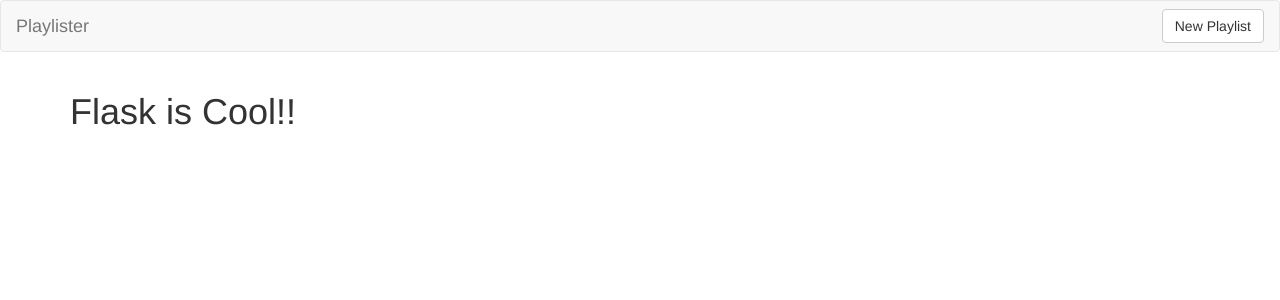
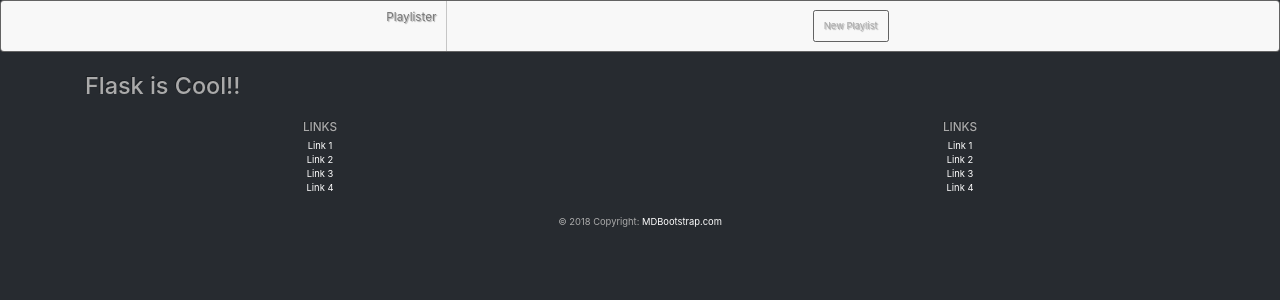
Before and after one commit to omarsagoo/playlistr, a Flask app: page / in a window 1280 px wide. Shown: the top 300 px of the page. Run offline with Flask 2, Linux system fonts and the light colour scheme; some libraries are stand-ins or nearby versions.

Commit message:
added created_at, footer, and bootstrap theme

```diff
--- a/app.py
+++ b/app.py
@@ -3,6 +3,7 @@ import os
 from bson.objectid import ObjectId
 from flask import Flask, redirect, render_template, request, url_for
 from pymongo import MongoClient
+from datetime import datetime
 
 host = os.environ.get('MONGODB_URI', 'mongodb://localhost:27017/Playlister')
 client = MongoClient(host=host)
@@ -39,8 +40,11 @@ def playlists_submit():
     playlist = {
         'title': request.form.get('title'),
         'description': request.form.get('description'),
-        'videos': request.form.get('videos').split()
+        'videos': request.form.get('videos').split(),
+        'rating': request.form.get('rating'),
+        'created_at': datetime.now()
     }
+    print(playlist)
     playlist_id = playlists.insert_one(playlist).inserted_id
     return redirect(url_for('playlists_show', playlist_id=playlist_id))
 
@@ -91,5 +95,12 @@ def comments_new():
     comment_id = comments.insert_one(comment).inserted_id
     return redirect(url_for('playlists_show', playlist_id=request.form.get('playlist_id')))
 
+@app.route('/playlists/comments/<comment_id>', methods=['POST'])
+def comments_delete(comment_id):
+    """Action to delete a comment."""
+    comment = comments.find_one({'_id': ObjectId(comment_id)})
+    comments.delete_one({'_id': ObjectId(comment_id)})
+    return redirect(url_for('playlists_show', playlist_id=comment.get('playlist_id')))
+
 if __name__ == '__main__':
   app.run(debug=True, host='0.0.0.0', port=os.environ.get('PORT', 5000))
--- a/templates/base.html
+++ b/templates/base.html
@@ -7,6 +7,7 @@
     <title>Playlister</title>
     <!-- Latest compiled and minified CSS -->
     <link rel='stylesheet' href='https://maxcdn.bootstrapcdn.com/bootstrap/3.3.7/css/bootstrap.min.css'>
+    <link rel='stylesheet' href='https://bootswatch.com/4/slate/bootstrap.min.css'>
 </head>
 <body>
     {% include 'partials/navbar.html' %}
@@ -16,6 +17,37 @@
         {% block content %}{% endblock %}
     </div>
 
+
+    <!-- Footer -->
+<footer class='page-footer font-small blue pt-4'>
+    <div class='container-fluid text-center'>
+            <div class='row'>
+            <hr class='clearfix w-100 d-md-none pb-3'>
+            <div class='col-md-6 mb-md-0 mb-3'>
+                <h5 class='text-uppercase'>Links</h5>
+                <ul class='list-unstyled'>
+                    <li><a href='#!'>Link 1</a></li>
+                    <li><a href='#!'>Link 2</a></li>
+                    <li><a href='#!'>Link 3</a></li>
+                    <li><a href='#!'>Link 4</a></li>
+                </ul>
+            </div>
+            <div class='col-md-6 mb-md-0 mb-3'>
+                <h5 class='text-uppercase'>Links</h5>
+                <ul class='list-unstyled'>
+                    <li><a href='#!'>Link 1</a></li>
+                    <li><a href='#!'>Link 2</a></li>
+                    <li><a href='#!'>Link 3</a></li>
+                    <li><a href='#!'>Link 4</a></li>
+                </ul>
+            </div>
+            </div>
+    </div>
+    <div class='footer-copyright text-center py-3'>© 2018 Copyright:
+        <a href='https://mdbootstrap.com/education/bootstrap/'> MDBootstrap.com</a>
+    </div>
+</footer>
+
     <!-- Latest compiled and minified JavaScript -->
     <script src='https://maxcdn.bootstrapcdn.com/bootstrap/3.3.7/js/bootstrap.min.js'></script>
 </body>
--- a/templates/partials/comment.html
+++ b/templates/partials/comment.html
@@ -4,5 +4,9 @@
         <div class='card-block'>
             <h4 class='card-title'>{{ comment.title }}</h4>
             <p class='card-text'>{{ comment.content }}</p>
+            <!-- Delete link -->
+            <p><form method='POST' action='/playlists/comments/{{ comment._id }}'>
+                <button class='btn btn-link' type='submit'>Delete</button>
+            </form></p>
         </div>
     </div>
--- a/templates/partials/playlists_form.html
+++ b/templates/partials/playlists_form.html
@@ -19,8 +19,8 @@
         <textarea class='form-control' id='playlist-videos' name='videos' rows='10' />{{ "\n".join(playlist.videos) }}</textarea>
     </div>
     <div class='form-group'>
-        <label for="rating">rating</label>
-        <select>
+        <label for="rating" value="rating">rating</label>
+        <select class='form-control' id='rating' name='rating' value='{{playlist.rating}}'>
             <option value="1">1</option>
             <option value="2">2</option>
             <option value="3">3</option>
--- a/templates/playlists_show.html
+++ b/templates/playlists_show.html
@@ -4,6 +4,11 @@
 <div class='row'>
     <div class='col-sm-6 col-sm-offset-3'>
         <h1>{{ playlist.title }}</h1>
+        {% if playlist.created_at %}
+        <p class='text-muted'>Created on {{ playlist.created_at.strftime('%A, %d %B, %Y') }}
+                at {{ playlist.created_at.strftime('%I:%M %p') }}</p>
+        {% endif %}
+        <h3>Your rating: {{ playlist.rating }}</h3>
         <h2>{{ playlist.description }}</h2>
         {% for video in playlist.videos %}
             <div class="card"><div class="card-body">
```
